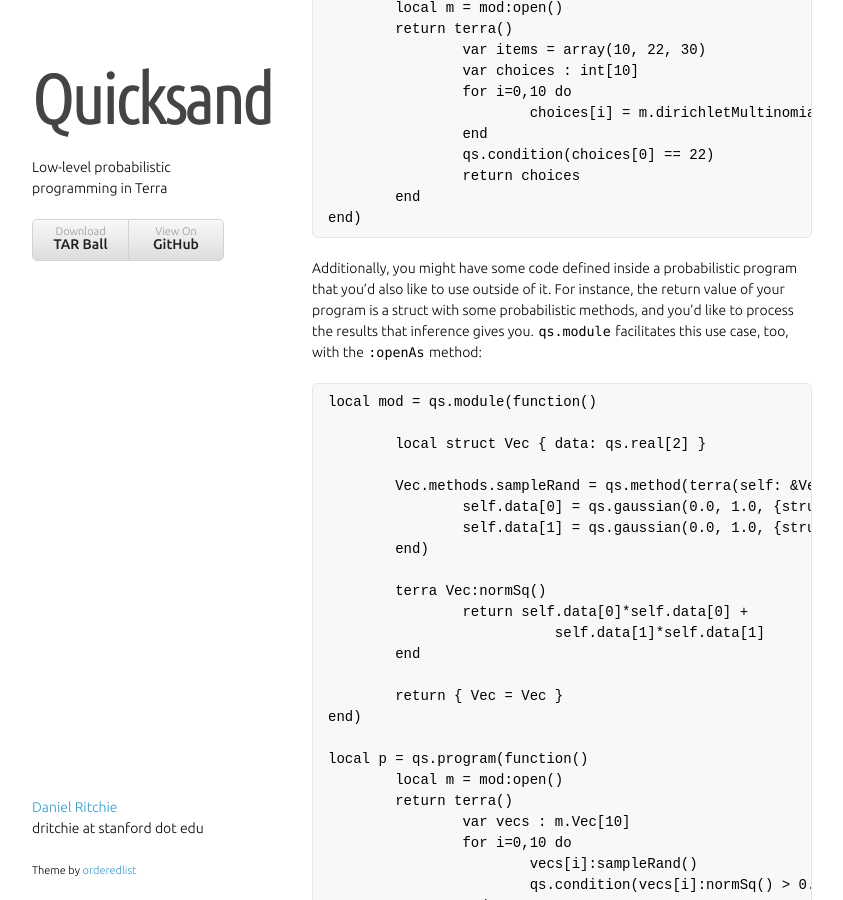
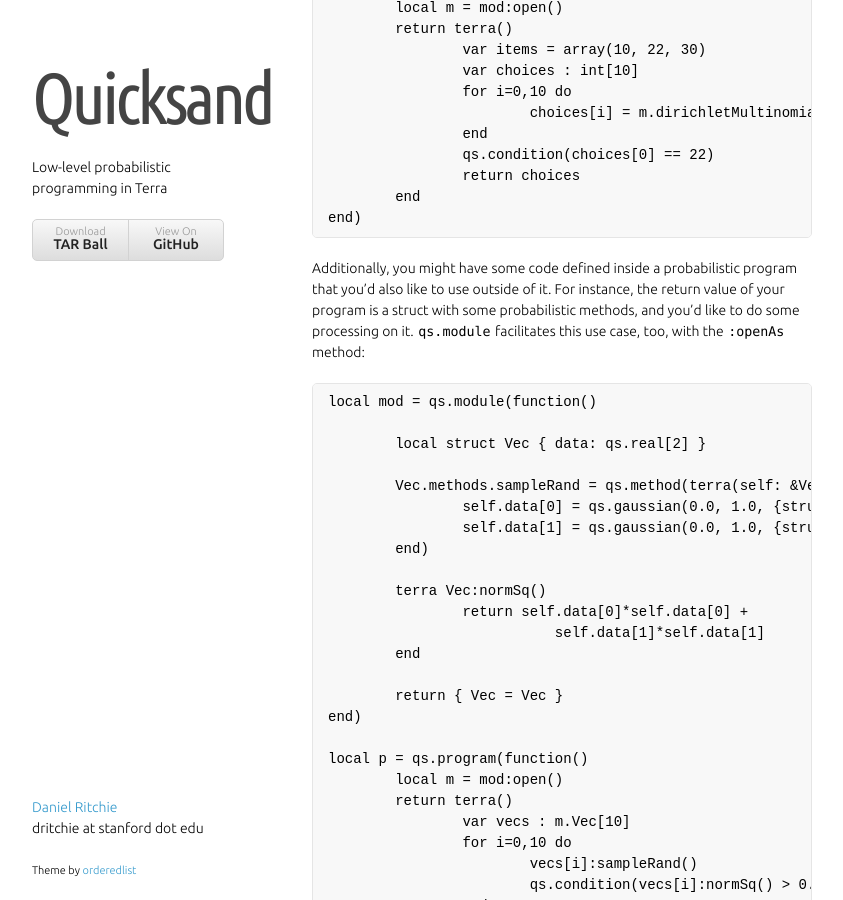
Before and after one commit to dritchie/quicksand, a Jekyll site: the page built from index.md, in a window 1280 px wide and 900 px high, scrolled down 8957 px. Shown: the whole window, without its empty margins (218-1061 px from the left). Built offline with Jekyll 4.4.1, drawn with Linux system fonts in a browser that asks for light colours; some web fonts are replaced.

Commit message:
Slight wording tweak.

```diff
--- a/index.md
+++ b/index.md
@@ -317,7 +317,7 @@ The argument to `qs.module` is a Lua function that can return anything (but typi
 		end
 	end)
 
-Additionally, you might have some code defined inside a probabilistic program that you'd also like to use outside of it. For instance, the return value of your program is a struct with some probabilistic methods, and you'd like to process the results that inference gives you. `qs.module` facilitates this use case, too, with the `:openAs` method:
+Additionally, you might have some code defined inside a probabilistic program that you'd also like to use outside of it. For instance, the return value of your program is a struct with some probabilistic methods, and you'd like to do some processing on it. `qs.module` facilitates this use case, too, with the `:openAs` method:
 
 	local mod = qs.module(function()
 
```
